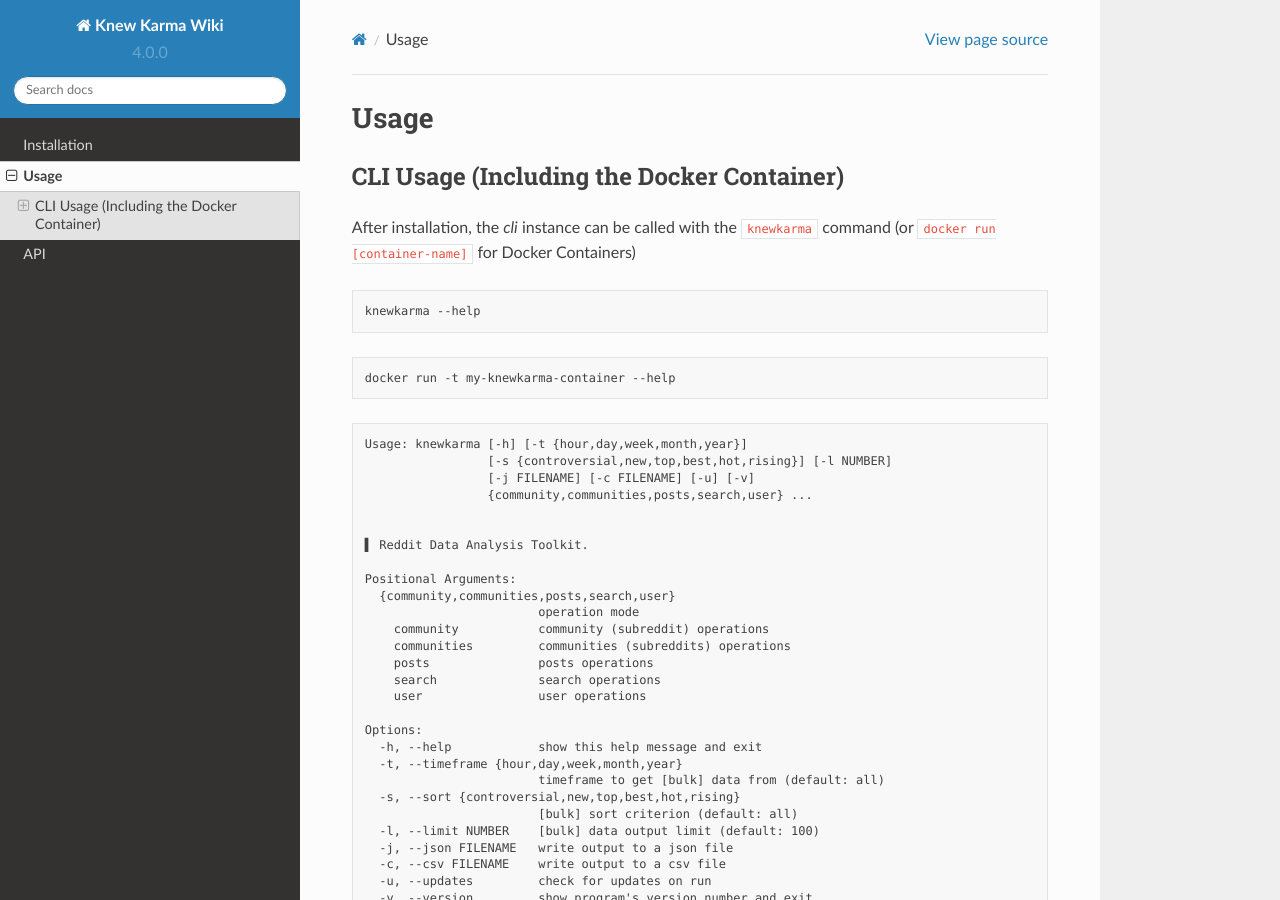
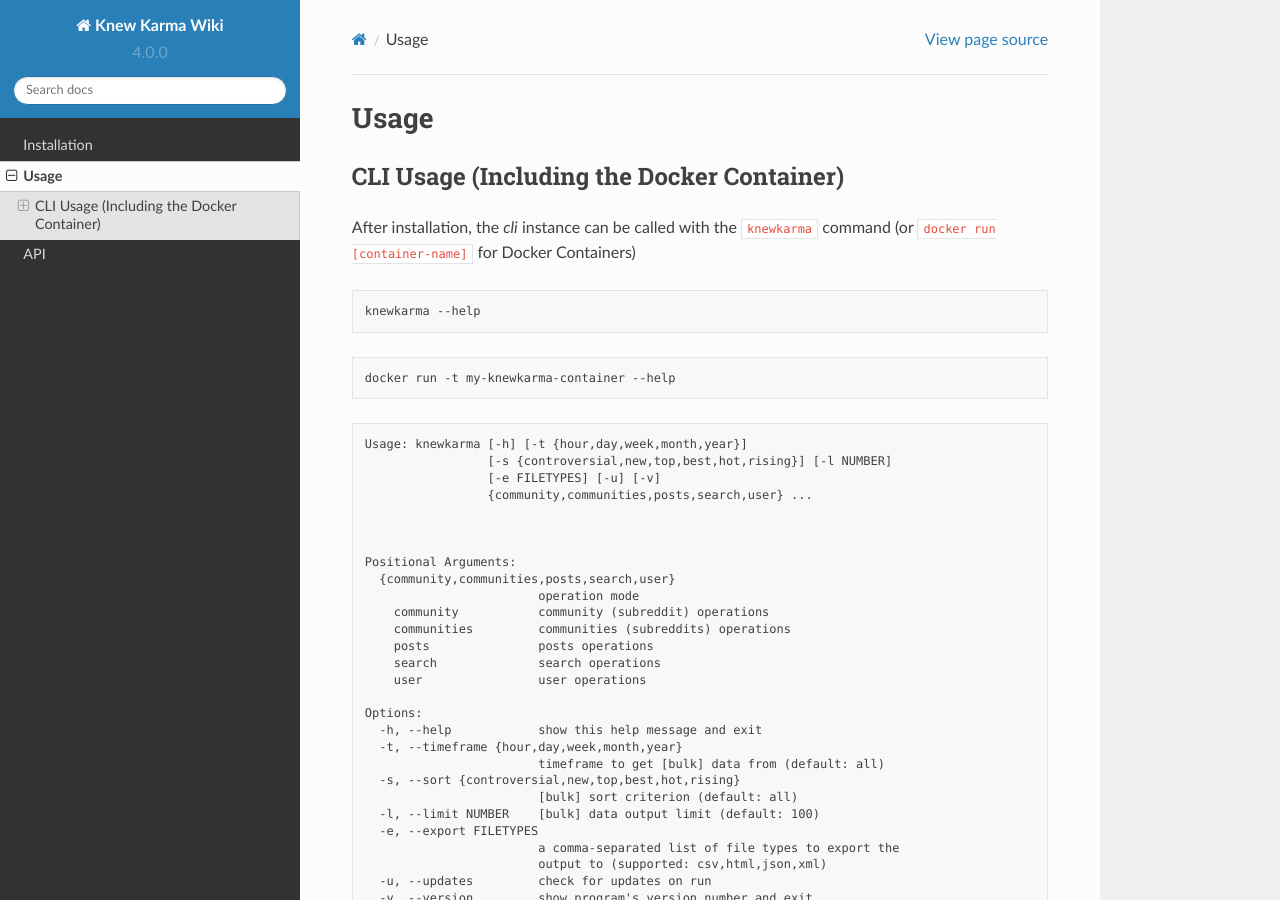
Before and after one commit to rly0nheart/knewkarma-wiki, a Sphinx documentation site: the page built from docs/source/usage.md, in a window 1280 px wide and 900 px high. Built offline with Sphinx 7.4.7 and the Read the Docs theme 2.0.0, drawn with Linux system fonts in a browser that asks for light colours; some of the changed text lies outside the part shown.

Commit message:
Update doc for main parser

````diff
--- a/docs/source/usage.md
+++ b/docs/source/usage.md
@@ -14,11 +14,10 @@
 ```text
 Usage: knewkarma [-h] [-t {hour,day,week,month,year}]
                  [-s {controversial,new,top,best,hot,rising}] [-l NUMBER]
-                 [-j FILENAME] [-c FILENAME] [-u] [-v]
+                 [-e FILETYPES] [-u] [-v]
                  {community,communities,posts,search,user} ...
 
 
-▌ Reddit Data Analysis Toolkit.
 
 Positional Arguments:
   {community,communities,posts,search,user}
@@ -36,8 +35,9 @@
   -s, --sort {controversial,new,top,best,hot,rising}
                         [bulk] sort criterion (default: all)
   -l, --limit NUMBER    [bulk] data output limit (default: 100)
-  -j, --json FILENAME   write output to a json file
-  -c, --csv FILENAME    write output to a csv file
+  -e, --export FILETYPES
+                        a comma-separated list of file types to export the
+                        output to (supported: csv,html,json,xml)
   -u, --updates         check for updates on run
   -v, --version         show program's version number and exit
 ```
````
